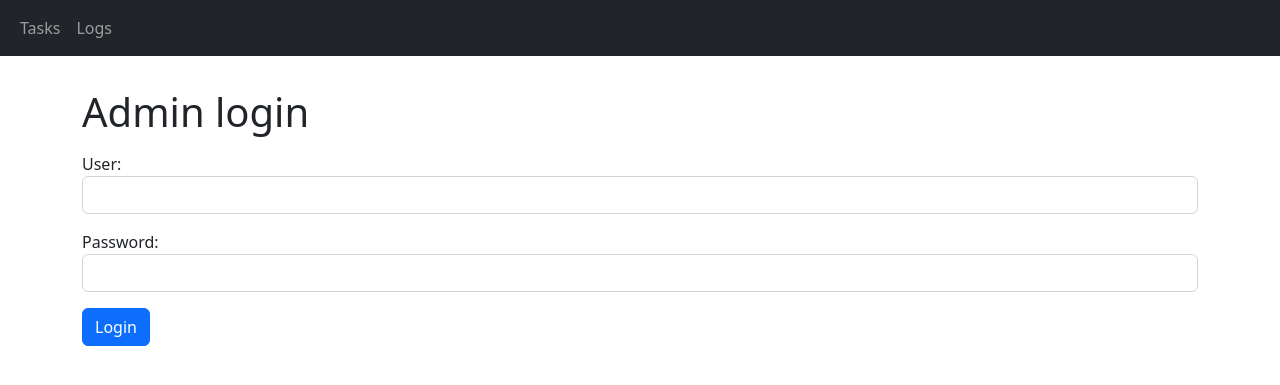
After one commit to FranFunes/PETfectior_Client, a Flask app: page /login in a window 1280 px wide. The commit adds this page. Shown: the top 385 px of the page. Run offline with Flask 3, Linux system fonts and the light colour scheme; parts of the project's set-up code (start-up, migrations or seed data) failed here and were passed over.

Commit message:
Se resolvió el issue #30

```diff
--- a/app_pkg/__init__.py
+++ b/app_pkg/__init__.py
@@ -3,6 +3,7 @@ from config import Config
 from sqlalchemy import MetaData
 from flask_sqlalchemy import SQLAlchemy
 from flask_migrate import Migrate
+from flask_login import LoginManager
 
 application = Flask(__name__)
 application.config.from_object(Config)
@@ -17,5 +18,8 @@ convention = {
 metadata = MetaData(naming_convention=convention)
 db = SQLAlchemy(application, metadata=metadata)
 migrate = Migrate(application, db)
+login = LoginManager(application)
+login.login_view = 'login'
+login.login_message = "Login as administrator to view this section"
 
 from app_pkg import routes
--- a/app_pkg/routes.py
+++ b/app_pkg/routes.py
@@ -1,18 +1,39 @@
-from flask import render_template, request, jsonify
-import ipaddress, os, logging, psutil
+from flask import render_template, request, jsonify, redirect, flash, url_for
+from flask_login import login_user, logout_user, current_user, login_required
+import ipaddress, os, logging
 import pandas as pd
 from datetime import datetime
 from sqlalchemy.exc import OperationalError
 
 
 from app_pkg import application, db
-from app_pkg.db_models import Device, Task, AppConfig, FilterSettings, PetModel
+from app_pkg.db_models import Device, Task, AppConfig, FilterSettings, PetModel, User
 from app_pkg.services import services
 from app_pkg.functions.task_actions import delete_task, restart_task, retry_last_step, delete_finished, delete_failed
 from app_pkg.functions.helper_funcs import ping
 
 
 logger = logging.getLogger('__main__')
+
+@application.route('/login', methods=['GET', 'POST'])
+def login():
+    if current_user.is_authenticated:
+        return redirect(url_for('tasks'))
+
+    if request.method == 'POST':
+        user = User.query.filter_by(username = request.form['username']).first()
+        if user is None or not user.password == request.form['password']:
+            flash('Incorrect user or password')
+            return redirect(url_for('login'))
+        login_user(user, remember = False)
+        return redirect('tasks')
+
+    return render_template('login.html')
+
+@application.route('/logout')
+def logout():
+    logout_user()
+    return redirect('/index')
 
 @application.route('/')
 @application.route('/index')
@@ -21,11 +42,13 @@ def tasks():
     return render_template('tasks.html')
 
 @application.route('/config')
+@login_required
 def config():
 
     return render_template('config.html')
 
 @application.route('/dashboard')
+@login_required
 def dashboard():
 
     return render_template('dashboard.html')
@@ -85,6 +108,7 @@ def manage_tasks():
 ###################################################################################
 
 @application.route('/get_app_config')
+@login_required
 def get_app_config():
 
     try:
@@ -93,6 +117,8 @@ def get_app_config():
         server_url = c.server_url
         mirror_mode = c.mirror_mode
         shared_path = c.shared_path
+        username = current_user.username
+        password = current_user.password
     except Exception as e:
         logger.error("can't access config in database")
         logger.error(repr(e))
@@ -102,11 +128,14 @@ def get_app_config():
         "server_url": server_url,
         "shared_path": shared_path,
         "client_id": client_id,
+        "username": username,
+        "password": password
     }
 
     return data
 
 @application.route('/get_local_device')
+@login_required
 def get_local_device():
 
     try:
@@ -126,6 +155,7 @@ def get_local_device():
     return data
 
 @application.route('/get_pet_models')
+@login_required
 def get_pet_models():
 
     try:
@@ -137,6 +167,7 @@ def get_pet_models():
         return {'message': "can't access pet models in database"}, 500
 
 @application.route('/manage_app_config', methods=['GET', 'POST'])
+@login_required
 def manage_app_config():
     try:
         c = AppConfig.query.first()
@@ -144,6 +175,8 @@ def manage_app_config():
         c.server_url = request.json["server_url"]
         c.shared_path = request.json["shared_path"]
         c.mirror_mode = request.json["mirror_mode"]
+        current_user.username = request.json["username"]
+        current_user.password = request.json["password"]
         db.session.commit()
         return {"message":"App config was updated successfully"}
     except OperationalError as e:
@@ -151,6 +184,7 @@ def manage_app_config():
         return jsonify(message = 'Error: database is not available'), 500
 
 @application.route('/manage_local_device', methods=['GET', 'POST'])
+@login_required
 def manage_local_device():
     try:
         c = AppConfig.query.first()
@@ -170,6 +204,7 @@ def manage_local_device():
         return jsonify(message = 'Error: port already in use'), 500
 
 @application.route('/get_remote_devices')
+@login_required
 def get_remote_devices():
 
     devices = [{"name":d.name,
@@ -186,6 +221,7 @@ def get_remote_devices():
 
 
 @application.route('/manage_remote_devices', methods=['GET', 'POST'])
+@login_required
 def manage_remote_devices():
 
     device_name = request.json["name"]
@@ -291,6 +327,7 @@ def echo_remote_device():
         return jsonify(message = f"DICOM ECHO to {request.json['ae_title']}@{request.json['address']}:{request.json['port']} failed"), 500
 
 @application.route('/recon_settings', methods=['GET', 'POST'])
+@login_required
 def recon_settings():
 
     if request.method == 'GET':
@@ -370,6 +407,7 @@ def recon_settings():
 ###################################################################################
 
 @application.route('/check_server_connection')
+@login_required
 def check_server_connection():
 
     data = services['Server Monitor'].get_statistics()
@@ -381,6 +419,7 @@ def check_server_connection():
 
 
 @application.route('/get_services_status')
+@login_required
 def get_services_status():
 
     data = [{'service_name':name, 'status':service.get_status()} for name, service in services.items()]
@@ -388,6 +427,7 @@ def get_services_status():
     return {"data": data}
 
 @application.route('/manage_service', methods=['GET', 'POST'])
+@login_required
 def manage_service():
 
     action = request.json['action']
--- a/app_pkg/services/__init__.py
+++ b/app_pkg/services/__init__.py
@@ -104,7 +104,7 @@ with application.app_context():
 
 
 if app_config_available:
-    if 'db' not in sys.argv and 'shell' not in sys.argv:
+    if 'db' not in sys.argv and 'shell' not in sys.argv and 'init_db.py' not in sys.argv:
         # Set all pending tasks state to failed (-1)
         with application.app_context():
             for task in Task.query.filter_by(step_state = 0).all():
--- a/app_pkg/static/config.js
+++ b/app_pkg/static/config.js
@@ -8,6 +8,8 @@ $(document).ready(function () {
             $("#clientID").text(response.client_id)
             $("#serverURL").text(response.server_url)
             $( "#mirrorMode" ).prop( "checked", response.mirror_mode )
+            $('#localConfigAdminUser').val(response.username)
+            $('#localConfigAdminPass').val(response.password)
             localStorage.setItem("sharedPath", response.shared_path)
         },
         error: function(xhr, status, error) {
@@ -136,7 +138,9 @@ $(document).ready(function () {
             "client_id":  $('#localConfigClientID').val(),
             "server_url":  $('#localConfigServerURL').val(),
             "shared_path":  $('#localConfigSharedPath').val(),
-            "mirror_mode": $("#localConfigMirrorMode").prop("checked")
+            "mirror_mode": $("#localConfigMirrorMode").prop("checked"),
+            "username": $('#localConfigAdminUser').val(),
+            "password": $('#localConfigAdminPass').val()
         }
         $.ajax({
             url: "/manage_app_config",
--- /dev/null
+++ b/app_pkg/templates/login.html
@@ -0,0 +1,58 @@
+<!DOCTYPE html>
+<html lang="en">
+<head>
+    <meta charset="UTF-8">
+    <meta name="viewport" content="width=device-width, initial-scale=1.0">
+
+    <!-- Bootstrap 5 -->
+    <link rel="stylesheet" href="https://cdn.jsdelivr.net/npm/bootstrap@5.2.3/dist/css/bootstrap.min.css">
+    <script src="https://cdn.jsdelivr.net/npm/bootstrap@5.2.3/dist/js/bootstrap.bundle.min.js"></script>
+
+    <!-- Custom styles -->
+    <link rel="stylesheet" href="static/styles.css">
+
+    <title>PETfectior Client</title>
+
+</head>
+<body>
+
+    <!-- Navigation bar -->
+    <nav class="navbar navbar-expand-sm bg-dark navbar-dark">
+      <div class="container-fluid">
+          <ul class="navbar-nav">
+            <li class="nav-item"><a class="nav-link" href="/tasks">Tasks</a></li>
+            <li class="nav-item"><a class="nav-link" href="/logs">Logs</a></li>
+          </ul>
+      </div>
+  </nav>
+
+    <!-- Flashed messages -->
+    <div class="container-sm pt-3">
+        {% with messages = get_flashed_messages() %}
+        {% if messages %}
+            {% for message in messages %}
+            <div class="alert alert-info" role="alert">{{ message }}</div>
+            {% endfor %}
+        {% endif %}
+        {% endwith %}
+    </div>
+
+    <div class="container mt-3">
+
+        <h1>Admin login</h1>
+        <form action method="post" class="form" role="form">
+            <div class="mb-3 mt-3">
+                <label for="username">User:</label>
+                <input type="username" class="form-control" id="username" name="username">
+            </div>
+            <div class="mb-3">
+                <label for="password">Password:</label>
+                <input type="password" class="form-control" id="password" name="password">
+            </div>
+            <button type="submit" class="btn btn-primary">Login</button>
+        </form>
+
+    </div>
+
+</body>
+</html>
```
Also changed, not shown: app_pkg/db_models.py (+12 -9 lines), app_pkg/templates/config.html (+23 -12 lines), app_pkg/templates/dashboard.html (+16 -17 lines), app_pkg/templates/logs.html (+12 -13 lines), app_pkg/templates/tasks.html (+11 -12 lines), init_db.py (added, +10 -0 lines), migrations/versions/2a41da30e667_added_user_table_to_manage_password_.py (added, +39 -0 lines), 1 other file.
